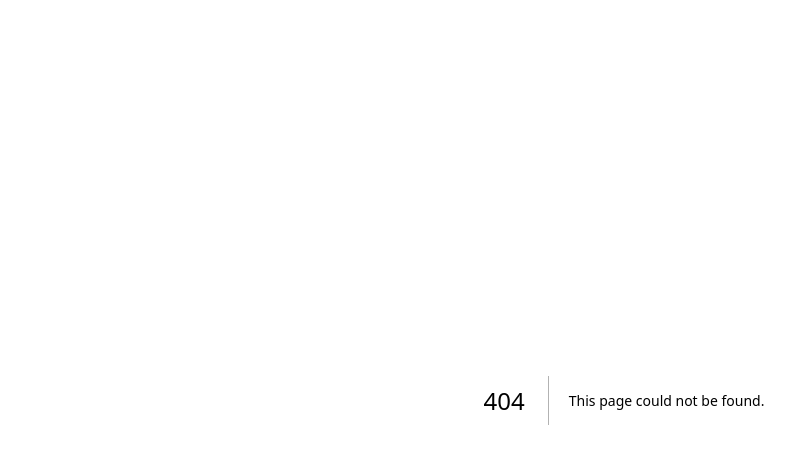
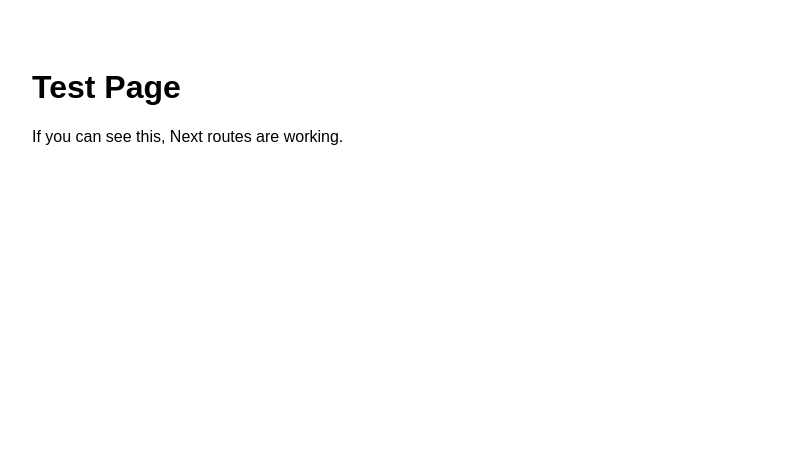
Before and after one commit to VieraGroup/viera-site, a Next.js app: page /counties/passaic-county/pages/test in a window 1280 px wide. Before the commit this address had no page. Shown: the top 464 px of the page, without its empty margins (16-811 px from the left). Built offline with nearby package versions, Linux system fonts and the light colour scheme.

Commit message:
add test page

```diff
--- /dev/null
+++ b/pages/counties/passaic-county/pages/test.js
@@ -0,0 +1,8 @@
+export default function TestPage() {
+  return (
+    <main style={{ padding: "40px", fontFamily: "Arial, sans-serif" }}>
+      <h1>Test Page</h1>
+      <p>If you can see this, Next routes are working.</p>
+    </main>
+  );
+}
```
